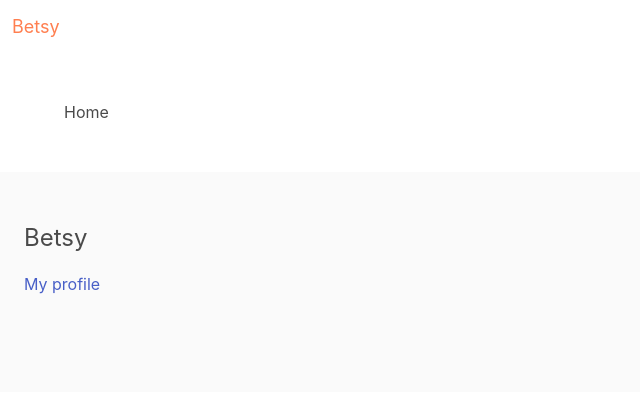
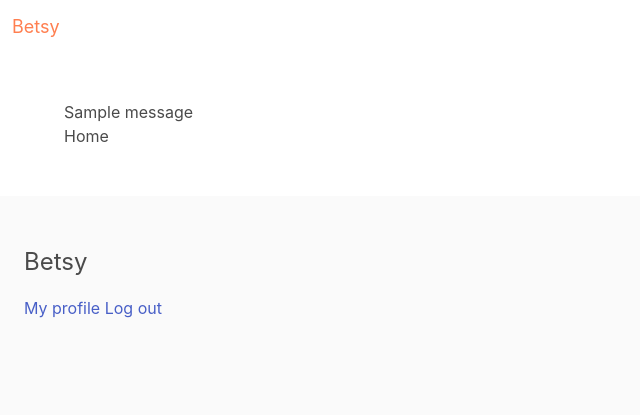
Before and after one commit to NTielman/Betsy, a Flask app: page / in a window 1280 px wide. Shown: the top 415 px of the page, without its empty margins (0-640 px from the left). Run offline with Flask 2, Linux system fonts and the light colour scheme; the visitor is signed in with stand-in values (Sample User, id 1); tables that the repository leaves empty hold one stand-in row (values such as "Sample post"); one stand-in notice (Sample message) is shown.

Commit message:
added logout option

```diff
--- a/main.py
+++ b/main.py
@@ -36,6 +36,13 @@ def login():
             return redirect(url_for("frontpage"))
         return render_template('log_in.html')
 
+@app.route('/logout/')
+def logout():
+    if "user" in session:
+        session.pop("user", None)
+        flash("You have been logged out", 'info')
+    return redirect(url_for("frontpage"))
+
 @app.route('/sign_up/', methods=['GET', 'POST'])
 def sign_up():
     if request.method == "POST":
--- a/templates/base.html
+++ b/templates/base.html
@@ -37,6 +37,7 @@
         <h3 class="is-size-4 mb-4">Betsy</h3>
         {% if user %}
             <a href="{{ url_for('user_profile') }}">My profile</a>
+            <a href="{{ url_for('logout') }}">Log out</a>
         {% else %}
             <a href="{{ url_for('sign_up') }}">Become a vendor</a>
         {% endif %}
--- a/templates/home_page.html
+++ b/templates/home_page.html
@@ -1,5 +1,13 @@
 {% extends "base.html" %}
 {% block title %} Home {% endblock %}
 {% block content %}
+    {% with messages = get_flashed_messages() %}
+        {% if messages %}
+            {% for msg in messages %}
+            <p>{{msg}}</p>
+            {% endfor %}
+        {% endif %}
+    {% endwith %}
+<!-- if user, welcome back fullname -->
 <h2>Home</h2>
 {% endblock content %}
--- a/templates/sign_up.html
+++ b/templates/sign_up.html
@@ -34,4 +34,8 @@
         </div>
     </div>
 </form>
+
+<hr>
+<h2 class="subtitle">Already have an account?</h2>
+<a href="{{ url_for('login') }}">Log in</a>
 {% endblock content %}
```
Also changed, not shown: templates/user_profile.html (+7 -5 lines).
